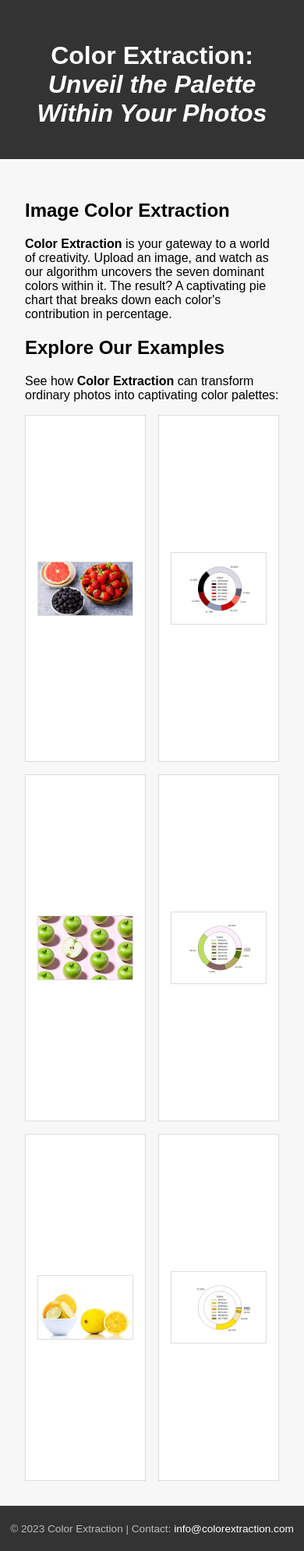
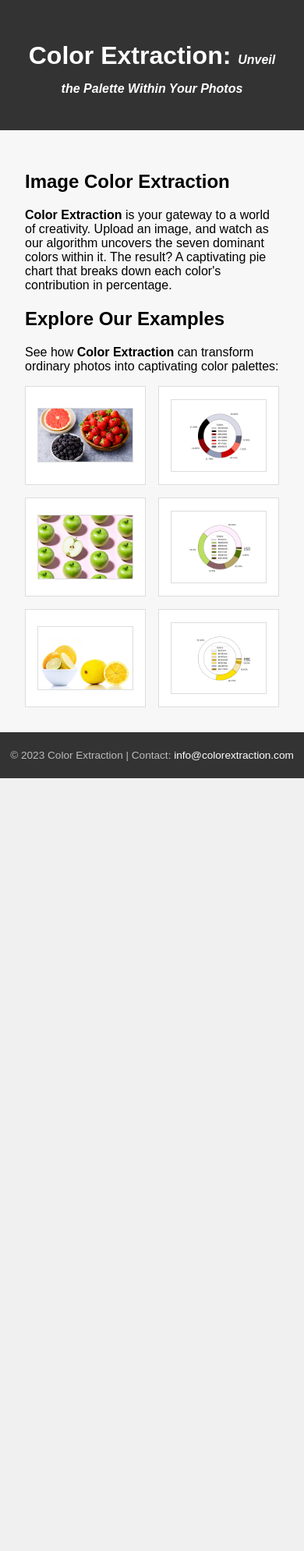
Before and after one commit to v-buyukli/color_extraction, a Django app: page / in a window 390 px wide. Shown: the whole page at 78% size. After the commit the page ends 998 px from the top, so only its background shows below. Run offline with Django 4.2, Linux system fonts and the light colour scheme.

Commit message:
update styles

```diff
--- a/color_extractor/static/color_extractor/styles.css
+++ b/color_extractor/static/color_extractor/styles.css
@@ -62,7 +62,7 @@ footer {
     color: white;
 }
 
-.site-name {
+.site-name, .slogan {
     font-weight: bold;
 }
 
@@ -84,3 +84,16 @@ footer {
 .contact-link:hover {
     color: #FF5733;
 }
+
+@media (max-width: 768px) {
+    header h1 {
+        font-size: 2rem;
+    }
+    header .slogan {
+        font-size: 1rem;
+    }
+    .photo {
+        max-width: 100%;
+        height: auto;
+    }
+}
```
